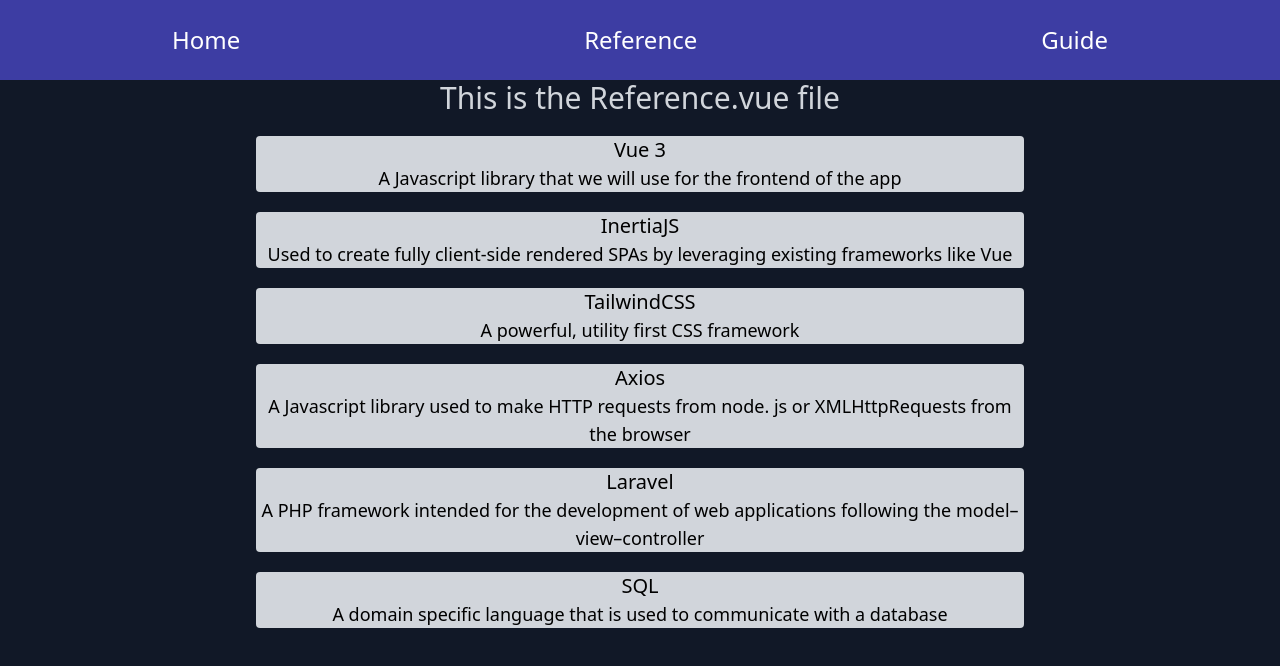
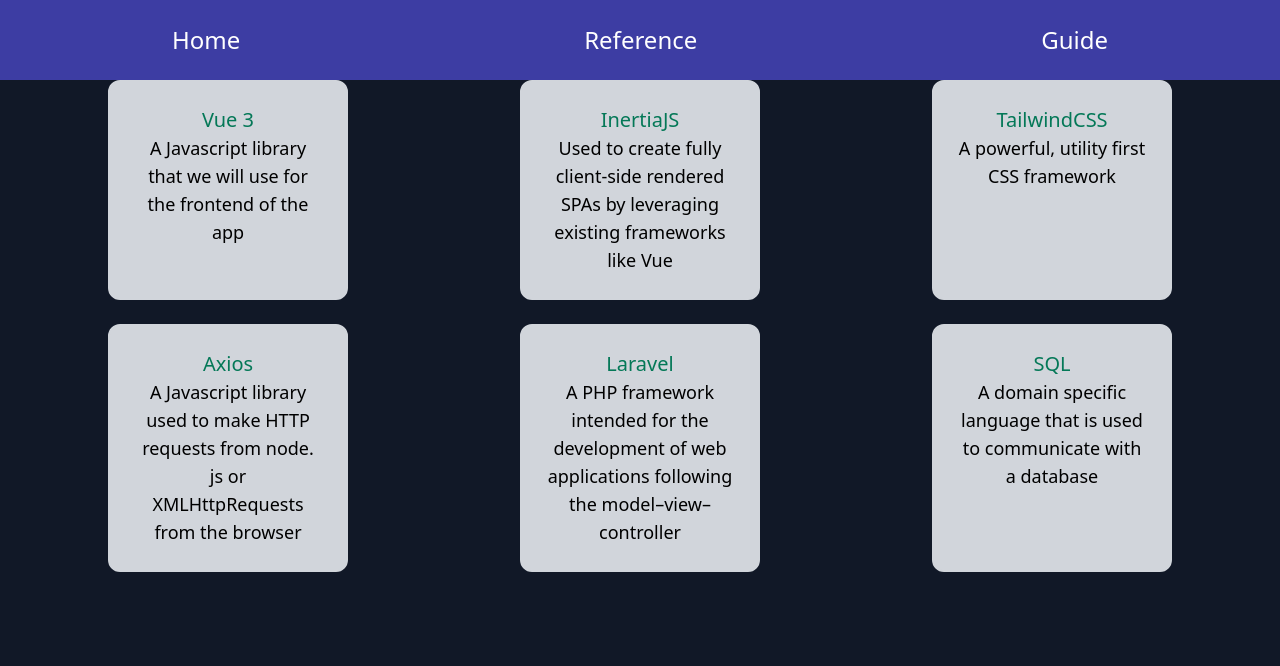
Before and after one commit to Jonathan-Day-Dev/vitals-stack, a Vue app: page /ref in a window 1280 px wide. Shown: the top 666 px of the page. Built offline with nearby package versions, Linux system fonts and the light colour scheme.

Commit message:
added BaseRefContainer component

```diff
--- a/public/index.html
+++ b/public/index.html
@@ -7,7 +7,7 @@
     <link rel="icon" href="<%= BASE_URL %>favicon.ico">
     <title><%= htmlWebpackPlugin.options.title %></title>
   </head>
-  <body class="bg-gray-900">
+  <body class="container bg-gray-900">
     <noscript>
       <strong>We're sorry but <%= htmlWebpackPlugin.options.title %> doesn't work properly without JavaScript enabled. Please enable it to continue.</strong>
     </noscript>
--- a/src/App.vue
+++ b/src/App.vue
@@ -15,5 +15,9 @@
 </script>
 
 <style>
-
+* {
+  margin: 0;
+  padding: 0;
+  box-sizing: border-box;
+}
 </style>
--- /dev/null
+++ b/src/components/ref/BaseRefContainer.vue
@@ -0,0 +1,32 @@
+<template>
+    <li>
+        <a :href="link" target="_blank"
+          ><span>{{ name }}</span>
+          <p>{{ desc }}</p></a
+        >
+    </li>
+</template>
+
+<script>
+export default {
+    props: ['link', 'name', 'desc']
+}
+</script>
+
+<style scoped>
+li {
+  @apply bg-gray-300 text-center w-60 rounded-xl mx-16 mb-6 p-6 border-2 border-gray-300 border-solid;
+}
+li:hover {
+  @apply bg-gray-700 text-gray-300 border-2 border-green-700 border-solid;
+}
+li a {
+  @apply text-xl block;
+}
+li a span {
+  @apply text-green-700;
+}
+li a p {
+  @apply text-lg;
+}
+</style>
--- a/src/components/ref/Reference.vue
+++ b/src/components/ref/Reference.vue
@@ -1,17 +1,23 @@
 <template>
   <div>
-    <h1>This is the Reference.vue file</h1>
     <ul>
-      <li v-for="reference in referenceList" :key="reference.id">
-        <a :href="reference.docs" target="_blank">{{ reference.name }}
-        <p>{{ reference.desc }}</p></a>
-      </li>
+      <BaseRefContainer
+        v-for="reference in referenceList"
+        :key="reference.id"
+        :link="reference.docs"
+        :name="reference.name"
+        :desc="reference.desc"
+    />
     </ul>
   </div>
 </template>
 
 <script>
+import BaseRefContainer from "../ref/BaseRefContainer";
 export default {
+  components: {
+    BaseRefContainer,
+  },
   data() {
     return {
       referenceList: [
@@ -43,7 +49,7 @@
           id: "laravel",
           name: "Laravel",
           desc: "A PHP framework intended for the development of web applications following the model–view–controller",
-          docs: "https://laravel.com/",
+          docs: "https://laravel.com/docs/8.x",
         },
         {
           id: "sql",
@@ -53,24 +59,12 @@
         },
       ],
     };
-  },
+  }
 };
 </script>
 
 <style scoped>
-h1 {
-  @apply text-gray-300 mt-20 text-3xl text-center;
-}
-li {
-  @apply bg-gray-300 text-center mx-64 mt-5 rounded;
-}
-li:hover {
-    @apply bg-gray-600 text-gray-300;
-}
-li a {
-  @apply text-xl block;
-}
-li a p {
-    @apply text-lg;
+ul {
+  @apply flex flex-wrap justify-evenly mt-20;
 }
 </style>
--- a/src/main.js
+++ b/src/main.js
@@ -4,7 +4,7 @@
 import '../public/css/app.css';
 
 import Reference from './components/ref/Reference.vue';
-import Welcome from './components/static/Welcome.vue';
+import Welcome from './components/static/TheWelcome.vue';
 import Guide from './components/guide/Guide.vue';
 
 const router = createRouter({
```
Also changed, not shown: notes.txt, src/components/static/TheWelcome.vue (renamed from src/components/static/Welcome.vue).
